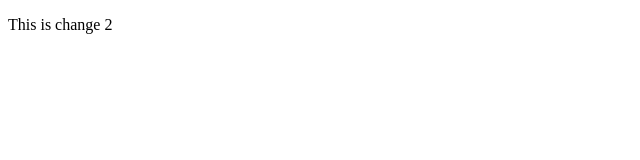
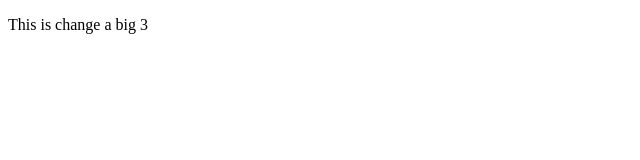
Before and after one commit to Realiferandi/website, a plain HTML site: page index.html in a window 1280 px wide. Shown: the full height of the page, 0-640 px from the left. Drawn offline with Linux system fonts and the light colour scheme.

Commit message:
Update index.html
index with big 3

```diff
--- a/index.html
+++ b/index.html
@@ -2,7 +2,7 @@
 <html>
 
   <body>
-      <p>This is change 2</p>
+      <p>This is change a big 3</p>
 
     </body>
 </html>
```
